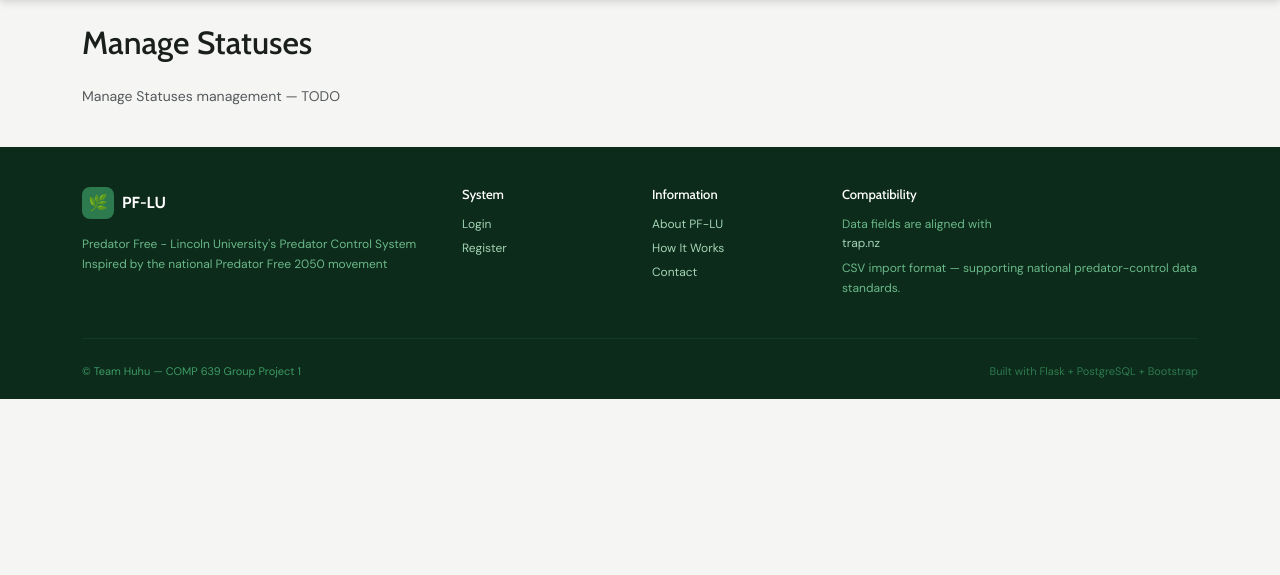
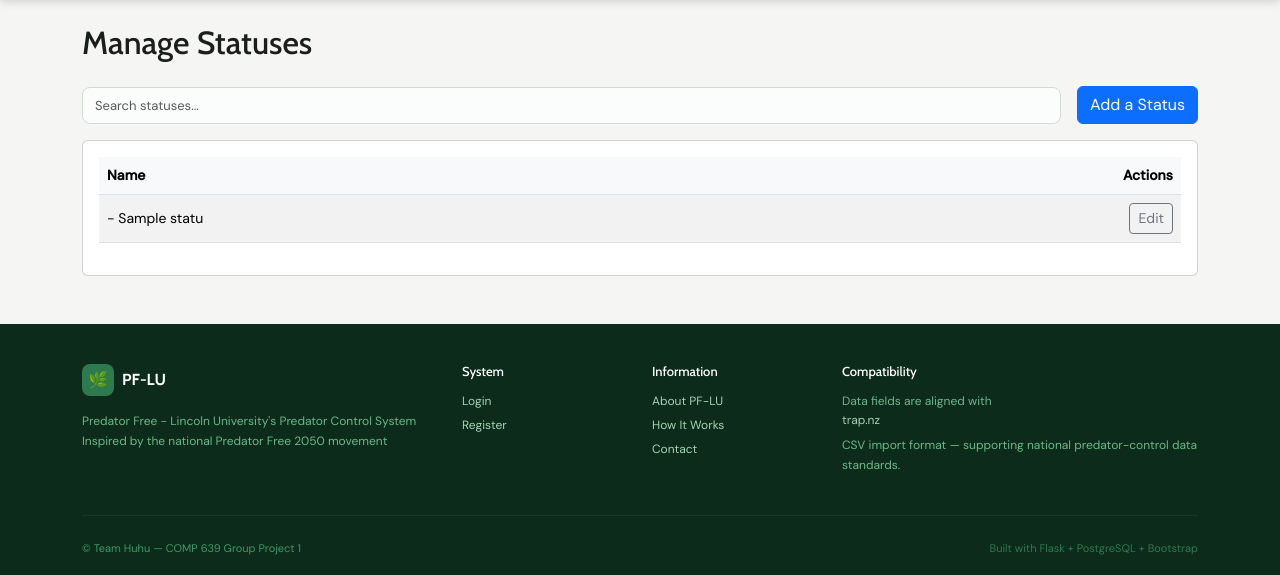
Before and after one commit to Dayoung3460/COMP639_Project_2_Huhu, a Flask app: template app/templates/admin/manage_statuses.html in a window 1280 px wide. Shown: the part 58-633 px from the top of the page. Run offline with Flask 3, Linux system fonts and the light colour scheme; the template is opened without the code that fills it: most values are stand-ins (such as "Sample title", 1, 10 or a date in 2020); some libraries are stand-ins or nearby versions.

Commit message:
feat/ Manage the trap catch record status

```diff
--- a/app/templates/admin/manage_statuses.html
+++ b/app/templates/admin/manage_statuses.html
@@ -1,9 +1,122 @@
 {% extends 'base.html' %}
 {% block title %}Manage Statuses{% endblock %}
 {% block content %}
-<div class="container py-4">
+<div class="container py-4 stick-table-header-container">
   <h2 class="mb-4">Manage Statuses</h2>
-  {# TODO: display lookup table, add/edit entries #}
-  <p class="text-muted">Manage Statuses management — TODO</p>
+
+  <div class="d-flex justify-content-between align-items-center mb-3">
+    <input type="text" id="search-input" placeholder="Search statuses..." class="form-control">
+    <button
+      type="button"
+      class="btn btn-primary"
+      style="flex: 0 0 auto; margin-left: 1rem;"
+      data-bs-toggle="modal"
+      data-bs-target="#edit-modal"
+      data-bs-add="true"
+    >Add a Status</button>
+  </div>
+
+  <div class="card mb-4">
+    <div class="card-body">
+      <section class="table-container">
+        <table class="table table-striped align-middle">
+          <thead>
+            <tr>
+              <th>Name</th>
+              <th class="text-end">Actions</th>
+            </tr>
+          </thead>
+
+          <tbody>
+            {% for status in statuses_list %}
+              <tr>
+                <td class="name-column">
+                  <p class="mb-0">- {{ status.name }}</p>
+                </td>
+
+                <td class="text-end">
+                  <button
+                    type="button"
+                    class="btn btn-sm btn-outline-secondary"
+                    data-bs-toggle="modal"
+                    data-bs-target="#edit-modal"
+                    data-status-name="{{ status.name }}"
+                  >
+                    Edit
+                  </button>
+                </td>
+              </tr>
+            {% endfor %}
+          </tbody>
+        </table>
+      </section>
+    </div>
+  </div>
+
+  <div class="modal fade pop-up-modal" id="edit-modal" tabindex="-1">
+    <div class="modal-dialog" style="margin-top: 10vh;">
+      <div class="modal-content">
+        <div class="modal-header">
+          <h5 class="modal-title">Edit Status</h5>
+          <button type="button" class="btn-close" data-bs-dismiss="modal"></button>
+        </div>
+
+        <form method="POST" action="{{ url_for('manage_statuses') }}">
+          <input type="hidden" name="current-status-name" id="current-status-name" value="" />
+          <input type="hidden" name="modal-action" id="modal-action" value="" />
+
+          <div class="modal-body">
+            <div class="mb-3">
+              <label for="status-name" class="form-label">Enter a new status name</label>
+              <input type="text" class="form-control" id="status-name" name="status-name" value="" required>
+            </div>
+          </div>
+
+          <div class="modal-footer">
+            <button type="button" class="btn btn-secondary" data-bs-dismiss="modal">Cancel</button>
+            <button type="submit" class="btn btn-primary">Confirm</button>
+          </div>
+        </form>
+      </div>
+    </div>
+  </div>
 </div>
 {% endblock %}
+
+{% block scripts %}
+<script>
+  // Edit modal
+  const editModal = document.getElementById('edit-modal');
+  editModal.addEventListener('show.bs.modal', (event) => {
+    var button = event.relatedTarget;
+    var statusName = button.getAttribute('data-status-name');
+
+    var modalTitle = editModal.querySelector('.modal-title');
+    var statusNameInput = editModal.querySelector('#status-name');
+    var currentStatusNameInput = editModal.querySelector('#current-status-name');
+    var isAdd = button.getAttribute('data-bs-add') === 'true';
+    var modalActionInput = editModal.querySelector('#modal-action');
+
+    modalActionInput.value = isAdd ? 'add' : 'edit';
+    modalTitle.textContent = isAdd ? 'Add Status' : 'Edit Status - ' + statusName;
+    statusNameInput.value = statusName;
+    currentStatusNameInput.value = statusName;
+  });
+
+  // Search function
+  document.getElementById('search-input').addEventListener('input', (e) => {
+    var searchTerm = e.target.value.toLowerCase();
+    var tableRows = document.querySelectorAll('.table tbody tr');
+
+    tableRows.forEach((row) => {
+      var statusName = row.querySelector('td.name-column').textContent.toLowerCase();
+
+      if (statusName.includes(searchTerm)) {
+        row.style.display = '';
+      } else {
+        row.style.display = 'none';
+      }
+    });
+  });
+</script>
+{% endblock %}
```
Also changed, not shown: app/admin.py (+52 -3 lines), app/helpers/dbHelper.py (+23 -0 lines), app/operator.py (+9 -1 lines).
